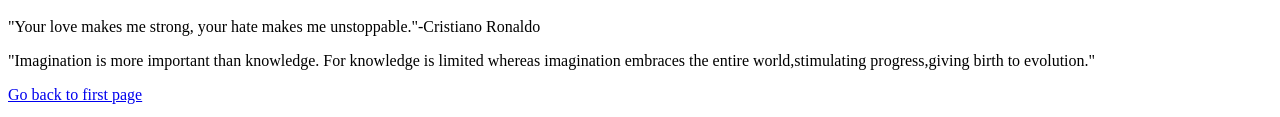
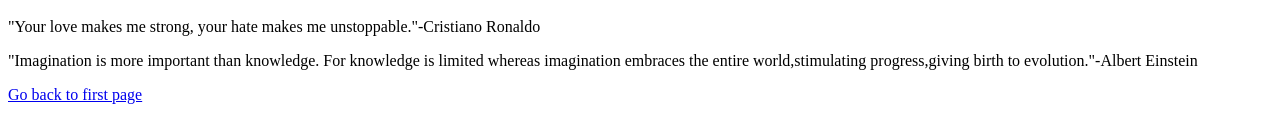
Before and after one commit to FerdousHasan119/FerdousHasan119.github.io, a plain HTML site: page page2.html in a window 1280 px wide. Shown: the part 1208-1325 px from the top of the page. Drawn offline with Linux system fonts and the light colour scheme.

Commit message:
Update page2.html

```diff
--- a/page2.html
+++ b/page2.html
@@ -18,7 +18,7 @@
         <img src="Shawshank.jpg" width="300">
     <h4>*Favourite quotes</h4>
     <p>"Your love makes me strong, your hate makes me unstoppable."-Cristiano Ronaldo</p>
-     <p>"Imagination is more important than knowledge. For knowledge is limited whereas imagination embraces the entire world,stimulating progress,giving birth to evolution."</p>
+     <p>"Imagination is more important than knowledge. For knowledge is limited whereas imagination embraces the entire world,stimulating progress,giving birth to evolution."-Albert Einstein</p>
 
     <p><a href="/"> Go back to first page </p>
 </body>
```
